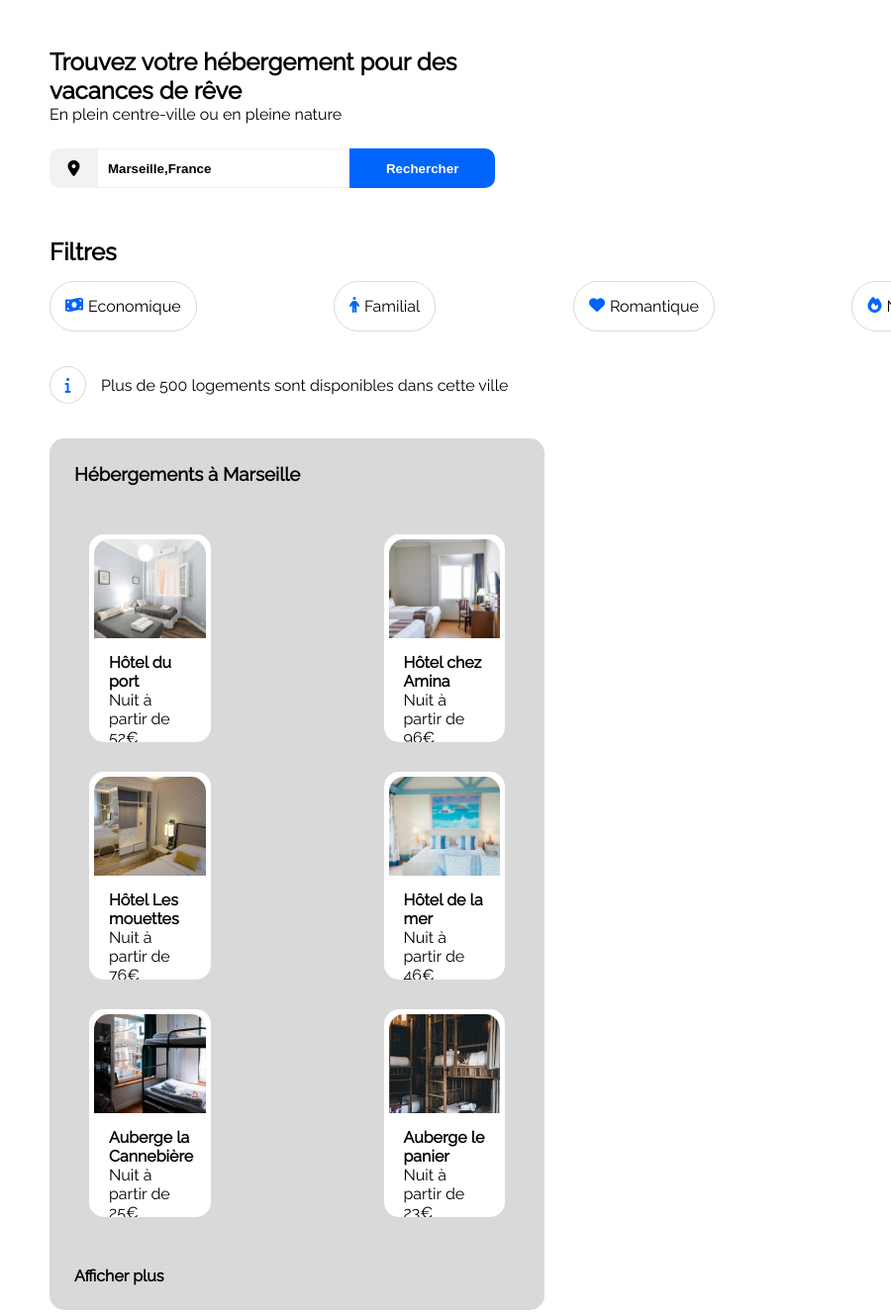
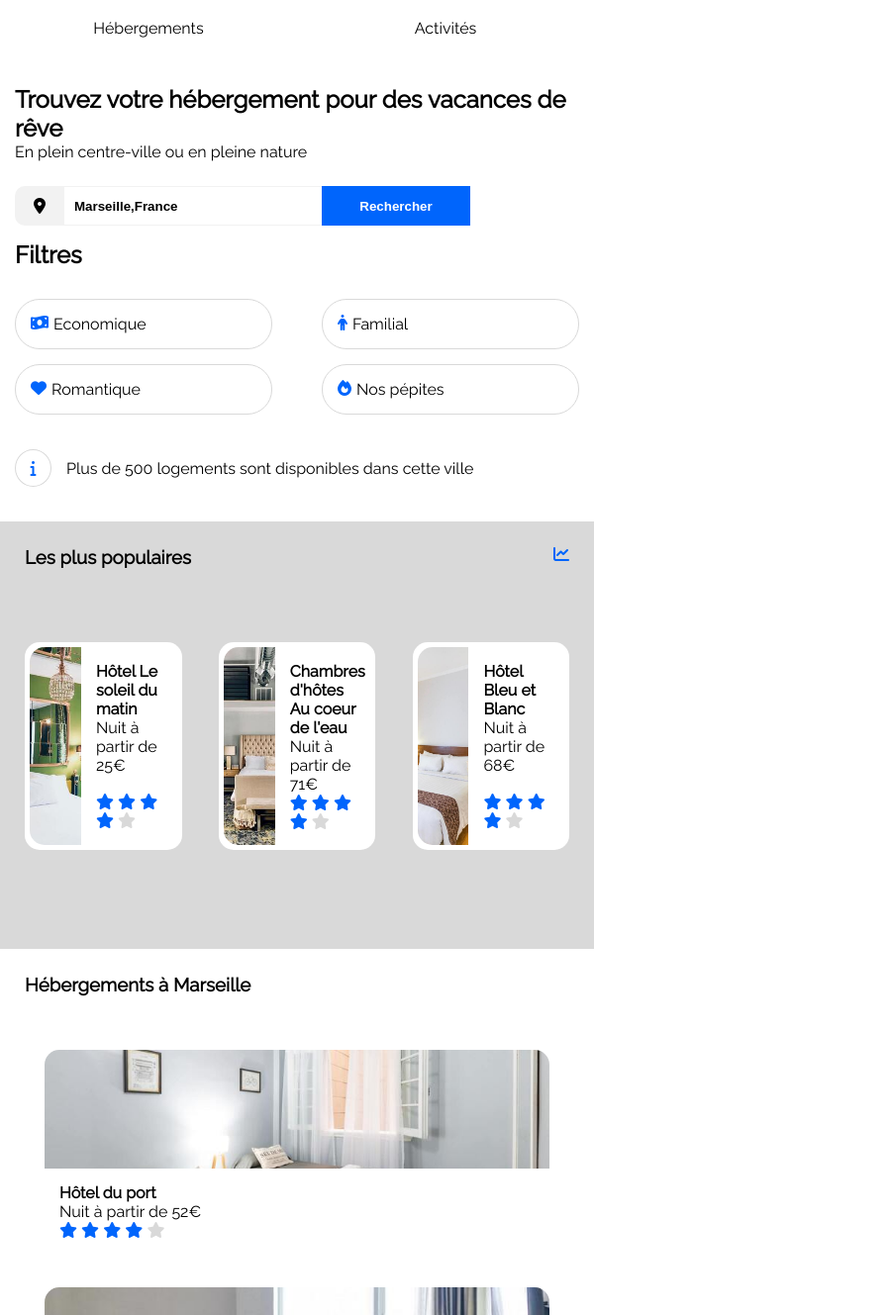
Before and after one commit to Zaisuru/DevWeb_OpenClassrooms, a plain HTML site: page Booki/index.html in a window 600 px wide. Shown: the part 86-1415 px from the top of the page at 99% size, 900 px wide, since content can reach past the window. Drawn offline with Linux system fonts and the light colour scheme.

Commit message:
Version Mobile OK

```diff
--- a/Booki/index.html
+++ b/Booki/index.html
@@ -4,6 +4,8 @@
     <meta charset="UTF-8">
     <meta name="viewport" content="width=device-width, initial-scale=1">
     <link rel="stylesheet" href="style.css" media="screen">
+    <link rel="stylesheet" href="tabletstyle.css" media="screen">
+    <link rel="stylesheet" href="portablestyle.css" media="screen">
     <link rel="preconnect" href="https://fonts.googleapis.com">
     <link rel="preconnect" href="https://fonts.gstatic.com" crossorigin>
     <link href="https://fonts.googleapis.com/css2?family=Raleway" rel="stylesheet">
--- /dev/null
+++ b/Booki/portablestyle.css
@@ -0,0 +1,89 @@
+@media only screen and (max-width: 600px){
+    header{
+        margin: 0;
+    }
+    #header_container{
+        display: flex;
+        flex-direction: column;
+        align-items: center;
+    }
+    #header_container img{
+        width: 25%;
+    }
+    #header_container ul {
+        margin-top: 15px;
+        width: 100%;
+        display: flex;
+        justify-content: space-around;
+    }
+    #Banner{
+        margin:15px;
+    }
+    #Search{
+        width: 100%;
+    }
+    #Filters{
+        margin: 15px;
+    }
+    #Filters_container{
+        display: flex;
+        width: 100%;
+        flex-wrap: wrap;
+
+    }
+    #Filters_container h2{
+        width: 100%;
+        margin-bottom: 15px;
+    }
+    .Filters_card{
+        margin-top: 15px;
+        width: 40%;
+    }
+    #Herbegement{
+        margin: 0;
+        padding: 0;
+        display: flex;
+        flex-wrap: wrap-reverse;
+    }
+    #Populaires{
+        margin: 0;
+        border-radius: 0;
+        width: 100%;
+    }
+    .populaire_card img{
+        width: 35%;
+    }
+
+    #Hebergements_container{
+        margin: 0;
+        width: 100%;
+        border-radius: 0;
+        background-color: #fff;
+    }
+    .hebergements_card{
+        width: 100%;
+        height: 200px;
+    }
+    .hebergements_card img{
+        height: 60%;
+    }
+    #Activities {
+        margin: 0;
+    }
+    #activites_card_container{
+        flex-direction: column;
+        align-items: center;
+    }
+    .activities_card{
+        width: 80%;
+        height: 200px;
+        margin: 15px 0;
+    }
+    .activities_card img{
+        height: 70%;
+    }
+    footer{
+        margin: 0;
+        flex-direction: column;
+    }
+}
--- a/Booki/style.css
+++ b/Booki/style.css
@@ -198,7 +198,7 @@
 
     #Populaires {
         margin-left: 20px;
-        width: 25%;
+        width: 35%;
     }
 
     #Populaires_title {
@@ -298,56 +298,3 @@
     }
 
     /* BREAKPOINT TABLET */
-    @media only screen and (min-width: 600px) and (max-width: 1024px) and (orientation: portrait){
-        body{
-
-        }
-        #Filters_container{
-            display: flex;
-            flex-wrap: wrap;
-        }
-        #Filters_container h2{
-            width: 100%;
-            margin-bottom: 15px;
-        }
-        #Herbegement{
-            display: flex;
-            flex-wrap: wrap;
-        }
-        #Hebergements_container, #Populaires{
-            margin:0;
-            width: 100%;
-        }
-        .hebergements_card{
-            width: 25%;
-            height: 200px;
-        }
-
-        .hebergements_card img{
-            height: 50%;
-        }
-        #Populaires{
-            margin-top: 50px;
-        }
-        #populaire_container{
-            display: flex;
-            justify-content: space-between;
-        }
-        .populaire_card{
-            display: flex;
-            width: 27%;
-        }
-        #activites_card_container{
-            display: flex;
-            justify-content: space-between;
-        }
-        .activities_card{
-            width: 21%;
-            height: 250px;
-        }
-        .activities_card img{
-            width: 100%;
-            height: 70%;
-        }
-
-    }
--- /dev/null
+++ b/Booki/tabletstyle.css
@@ -0,0 +1,54 @@
+
+@media only screen and (min-width: 600px) and (max-width: 1024px){
+    body{
+
+    }
+    #Filters_container{
+        display: flex;
+        flex-wrap: wrap;
+    }
+    #Filters_container h2{
+        width: 100%;
+        margin-bottom: 15px;
+    }
+    #Herbegement{
+        display: flex;
+        flex-wrap: wrap;
+    }
+    #Hebergements_container, #Populaires{
+        margin:0;
+        width: 100%;
+    }
+    .hebergements_card{
+        width: 25%;
+        height: 200px;
+    }
+
+    .hebergements_card img{
+        height: 50%;
+    }
+    #Populaires{
+        margin-top: 50px;
+    }
+    #populaire_container{
+        display: flex;
+        justify-content: space-between;
+    }
+    .populaire_card{
+        display: flex;
+        width: 27%;
+    }
+    #activites_card_container{
+        display: flex;
+        justify-content: space-between;
+    }
+    .activities_card{
+        width: 21%;
+        height: 250px;
+    }
+    .activities_card img{
+        width: 100%;
+        height: 70%;
+    }
+
+}
```
Lines whose indentation alone changed are shown as unchanged.
